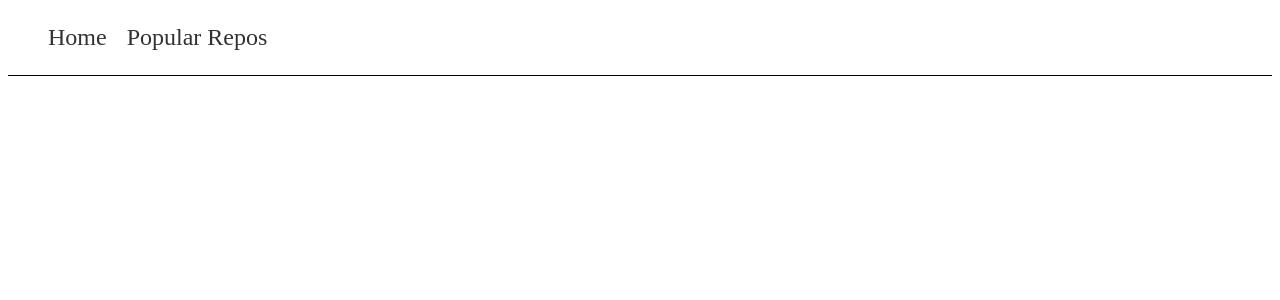
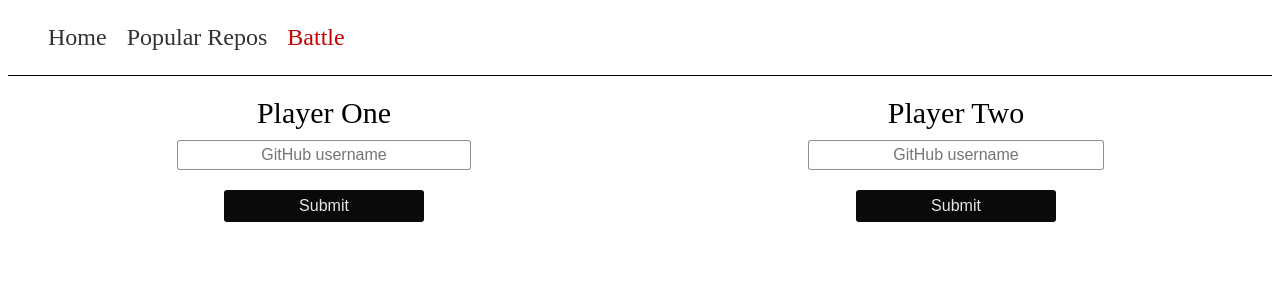
Before and after one commit to the-vampiire/mcginnis_react_stream, a React app in the folder github_project/: page /battle/1/1 in a window 1280 px wide. Shown: the top 300 px of the page. Built offline with nearby package versions, Linux system fonts and the light colour scheme.

Commit message:
Battle, PlayerInput, PlayerPreview components and style

```diff
--- a/github_project/src/components/app/Nav.jsx
+++ b/github_project/src/components/app/Nav.jsx
@@ -14,6 +14,11 @@ const Nav = () => (
           Popular Repos
         </NavLink>
       </li>
+      <li>
+        <NavLink to="/battle" activeClassName="active">
+          Battle
+        </NavLink>
+      </li>
     </ul>
   </div>
 );
--- a/github_project/src/components/app/Router.jsx
+++ b/github_project/src/components/app/Router.jsx
@@ -2,11 +2,7 @@ import * as React from 'react';
 import { BrowserRouter, Route, Switch } from 'react-router-dom';
 import Nav from './Nav';
 import Popular from '../popular/Popular';
-
-// const User = ({ match }) => (<p>{match.params.username}</p>);
-const User = ({ match }) => {
-  return <h1>Hello {match.params.username}!</h1>
-}
+import Battle from '../battle/Battle';
 
 const Router = () => (
   <BrowserRouter>
@@ -14,6 +10,7 @@ const Router = () => (
       <Nav />
       <Route exact path="/" render={() => (<h1>Home</h1>)} />
       <Route path="/popular/:language?" component={Popular} />
+      <Route path="/battle/:username?/:username?" component={Battle} />
     </div>
   </BrowserRouter>
 );
--- /dev/null
+++ b/github_project/src/components/battle/Battle.jsx
@@ -0,0 +1,87 @@
+import React, { Component } from 'react';
+import style from './style.css';
+import PlayerInput from './PlayerInput';
+import PlayerPreview from './PlayerPreview';
+
+class Battle extends Component {
+  constructor(props) {
+    super(props);
+    this.state = {
+      playerOneName: null,
+      playerTwoName: null,
+      playerOneImage: null,
+      playerTwoImage: null,
+    };
+
+    this.addPlayer = this.addPlayer.bind(this);
+    this.handleReset = this.handleReset.bind(this);
+  }
+
+  addPlayer(id, username) {
+    this.setState(() => {
+      const newState = {};
+      newState[`${id}Name`] = username;
+      newState[`${id}Image`] = `https://github.com/${username}.png?size=250`;
+      return newState;
+    });
+  }
+
+  handleReset(id) {
+    this.setState(() => {
+      const newState = {};
+      newState[`${id}Name`] = null;
+      newState[`${id}Image`] = null;
+      return newState;
+    });
+  }
+
+  render() {
+    const {
+      playerOneName,
+      playerTwoName,
+      playerOneImage,
+      playerTwoImage,
+    } = this.state;
+
+    return (
+      <div className="battle_container">
+        <div className="row">
+          {
+            !playerOneName
+              ?
+                <PlayerInput
+                  id="playerOne"
+                  label="Player One"
+                  onSubmit={this.addPlayer}
+                />
+              :
+                <PlayerPreview
+                  username={playerOneName}
+                  image={playerOneImage}
+                  id="playerOne"
+                  onReset={this.handleReset}
+                />
+          }
+          {
+            !playerTwoName
+              ?
+                <PlayerInput
+                  id="playerTwo"
+                  label="Player Two"
+                  onSubmit={this.addPlayer}
+                />
+              :
+                <PlayerPreview
+                  username={playerTwoName}
+                  image={playerTwoImage}
+                  id="playerTwo"
+                  onReset={this.handleReset}
+                />
+          }
+        </div>
+      </div>
+    );
+  }
+}
+
+export default Battle;
--- /dev/null
+++ b/github_project/src/components/battle/PlayerInput.jsx
@@ -0,0 +1,62 @@
+import React, { Component } from 'react';
+import PropTypes from 'prop-types';
+
+class PlayerInput extends Component {
+  constructor(props) {
+    super(props);
+    this.state = {
+      username: '',
+    };
+
+    this.handleInput = this.handleInput.bind(this);
+    this.handleSubmit = this.handleSubmit.bind(this);
+  }
+
+  handleInput({ target: { value } }) {
+    this.setState(() => ({ username: value }));
+  }
+
+  handleSubmit(event) {
+    // prevents default form submit action
+    event.preventDefault();
+    this.props.onSubmit(
+      this.props.id,
+      this.state.username,
+    );
+  }
+
+  render() {
+    const { username } = this.state;
+    const { label } = this.props;
+    return (
+      <form onSubmit={this.handleSubmit} className="column">
+        <label htmlFor="username">
+          {label}
+          <input
+            id="username"
+            type="text"
+            placeHolder="GitHub username"
+            value={username}
+            onChange={this.handleInput}
+          />
+        </label>
+
+        <button
+          type="submit"
+          className="button"
+          disabled={!username}
+        >
+          Submit
+        </button>
+      </form>
+    );
+  }
+}
+
+PlayerInput.propTypes = {
+  id: PropTypes.string.isRequired,
+  label: PropTypes.string.isRequired,
+  onSubmit: PropTypes.func.isRequired,
+};
+
+export default PlayerInput;
--- /dev/null
+++ b/github_project/src/components/battle/PlayerPreview.jsx
@@ -0,0 +1,28 @@
+import React from 'react';
+import PropTypes from 'prop-types';
+
+const PlayerPreview = props => (
+  <div className="column">
+    <img src={props.image} alt={`Avatar for ${props.username}`} />
+    <h2>
+      <a href={`https://github.com/${props.username}`}>
+        @{props.username}
+      </a>
+    </h2>
+    <button
+      onClick={() => props.onReset.call(null, props.id)}
+      className="button small"
+    >
+      Reset
+    </button>
+  </div>
+);
+
+PlayerPreview.propTypes = {
+  image: PropTypes.string.isRequired,
+  username: PropTypes.string.isRequired,
+  id: PropTypes.string.isRequired,
+  onReset: PropTypes.func.isRequired,
+};
+
+export default PlayerPreview;
--- /dev/null
+++ b/github_project/src/components/battle/style.css
@@ -0,0 +1,69 @@
+.row {
+  display: flex;
+  justify-content: space-around;
+}
+
+.column {
+  display: flex;
+  flex-direction: column;
+  align-items: center;
+  width: 500px;
+  margin: 20px 20px;
+}
+
+a {
+  color: rgba(200, 0, 0);
+  text-decoration-line: none;
+}
+
+.button {
+  color: #e6e6e6;
+  background: #0a0a0a;
+  border: none;
+  font-size: 16px;
+  border-radius: 3px;
+  width: 200px;
+  text-align: center;
+  display: block;
+  padding: 7px 0;
+  margin: 10px auto;
+}
+
+.button.small {
+  color: #e6e6e6;
+  background: #0a0a0a;
+  border: none;
+  font-size: 10px;
+  border-radius: 3px;
+  width: 200px;
+  text-align: center;
+  display: block;
+  padding: 7px 0;
+  margin: 10px auto;
+}
+
+.button:hover:enabled {
+  background: linear-gradient(#1a1a1a,#0a0a0a);
+  color: #fff;
+  text-decoration: none;
+}
+
+.button:active {
+  transform: translateY(1px);
+}
+
+.column input {
+  border-radius: 3px;
+  margin: 10px 0;
+  padding: 5px;
+  border: 1px solid rgba(0, 0, 0, 0.43);
+  font-size: 16px;
+  width: 80%;
+  text-align: center;
+}
+
+.column label {
+  text-align: center;
+  font-size: 30px;
+  font-weight: 200;
+}
--- a/github_project/src/tools/githubApi.js
+++ b/github_project/src/tools/githubApi.js
@@ -5,6 +5,7 @@ const api = {
     const uri = `https://api.github.com/search/repositories?q=stars:>1+language:${language}&type=Repositories&sort=stars&order=desc`;
     return Axios.get(uri).then(({ data }) => data.items);
   },
+  userData: username => Axios.get(`https://api.github.com/users/${username}`).then(({ data }) => data),
 };
 
 export default api;
```
Also changed, not shown: github_project/.eslintrc.js.
